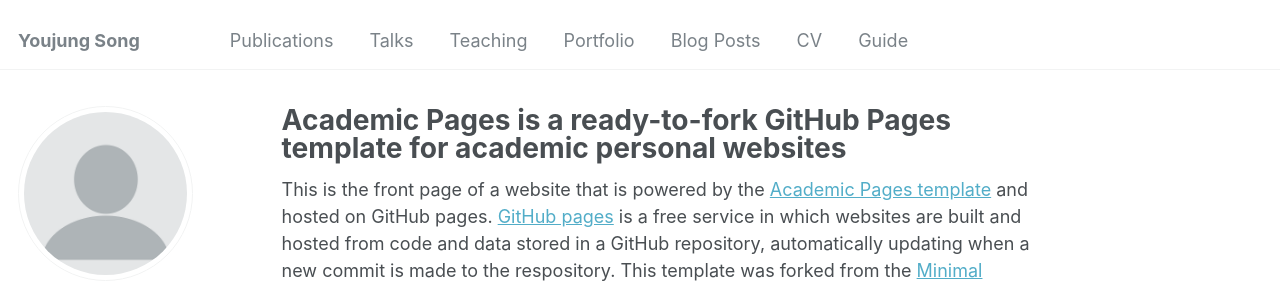
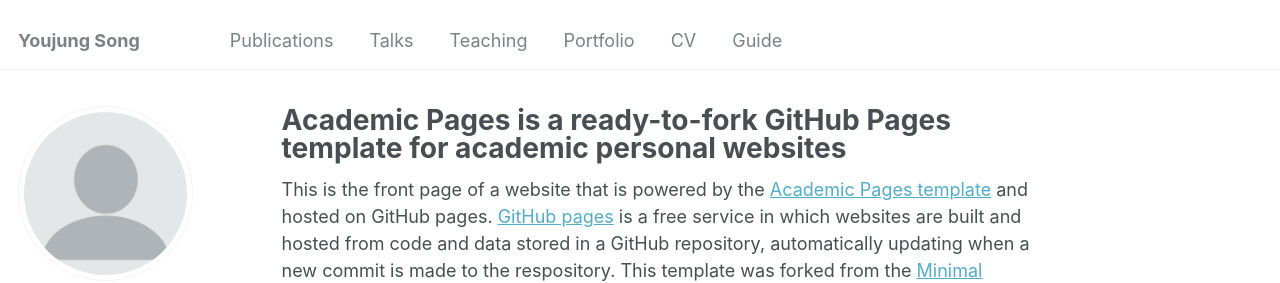
Before and after one commit to youjung-song/Youjung-song.github.io, a Jekyll site: the page built from _pages/about.md, in a window 1280 px wide. Shown: the top 283 px of the page. Built offline with Jekyll 4.4.1, drawn with Linux system fonts in a browser that asks for light colours; some web fonts are replaced.

```diff
--- a/_config.yml
+++ b/_config.yml
@@ -281,7 +281,7 @@ sass:
 permalink: /:categories/:title/
 # paginate: 5 # amount of posts to show
 # paginate_path: /page:num/
-timezone: America/Los_Angeles # http://en.wikipedia.org/wiki/List_of_tz_database_time_zones
+timezone: America/New_York # http://en.wikipedia.org/wiki/List_of_tz_database_time_zones
 
 
 # Plugins
--- a/_data/navigation.yml
+++ b/_data/navigation.yml
@@ -12,9 +12,6 @@ main:
   - title: "Portfolio"
     url: /portfolio/
 
-  - title: "Blog Posts"
-    url: /year-archive/
-
   - title: "CV"
     url: /cv/
 
```
